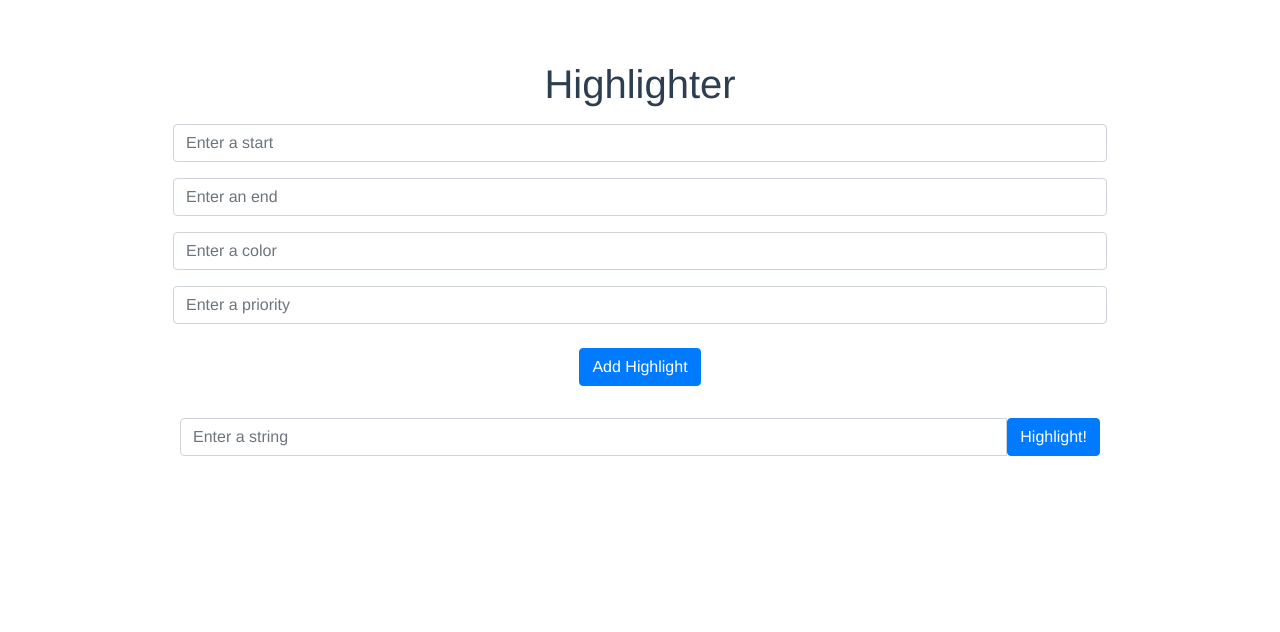
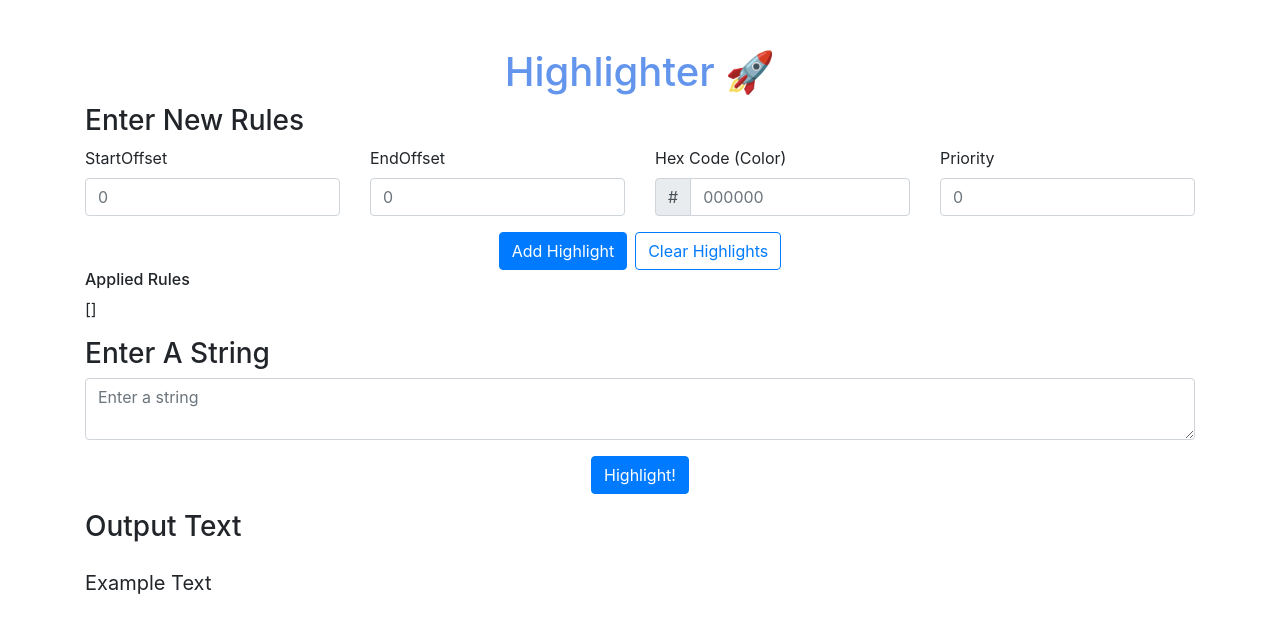
Before and after one commit to alecnicolas/alecnicolas.github.io, a Vue app: page / in a window 1280 px wide. Shown: the top 632 px of the page. Built offline with nearby package versions, Linux system fonts and the light colour scheme.

Commit message:
fixed algorithm problem

```diff
--- a/src/App.vue
+++ b/src/App.vue
@@ -1,9 +1,14 @@
 <template>
 	<div id="app">
-		<div class="container">
-            <h1>Highlighter</h1>
-            <highlight-rules class="row justify-content-center"/>
-			<highlighter class="row justify-content-center"/>
+		<div class="container mt-5">
+			<div class="text-center">
+				<h1 style="color: cornflowerblue">Highlighter 🚀</h1>
+			</div>
+			<highlight-rules @add-rule="appendRule" @clear-rules="clearRules"/>
+			<highlight-display :highlights="this.highlights"/>
+			<highlighter :highlights="this.highlights" class="my-3"/>
+			<h3>Output Text</h3>
+			<div id="output" class="py-3" style="font-size: 1.25rem; overflow-wrap: break-word;">Example Text</div>
 		</div>
 	</div>
 </template>
@@ -11,22 +16,31 @@
 <script>
 import Highlighter from "./components/Highlighter.vue";
 import HighlightRules from "./components/HighlightRules.vue";
+import HighlightDisplay from "./components/HighlightDisplay.vue";
 export default {
 	name: "app",
+	data() {
+		return {
+			highlights: []
+		};
+	},
 	components: {
-        Highlighter,
-        HighlightRules
+		Highlighter,
+		HighlightRules,
+		HighlightDisplay
+	},
+	methods: {
+		appendRule(event) {
+			this.highlights.push({
+				startOffset: event.start,
+				endOffset: event.end,
+				color: event.color,
+				priority: event.priority
+			});
+		},
+		clearRules() {
+			this.highlights = [];
+		}
 	}
 };
 </script>
-
-<style>
-#app {
-	font-family: "Avenir", Helvetica, Arial, sans-serif;
-	-webkit-font-smoothing: antialiased;
-	-moz-osx-font-smoothing: grayscale;
-	text-align: center;
-	color: #2c3e50;
-	margin-top: 60px;
-}
-</style>
--- /dev/null
+++ b/src/components/HighlightDisplay.vue
@@ -0,0 +1,11 @@
+<template>
+    <div>
+        <h6>Applied Rules</h6>
+        {{highlights}}
+    </div>
+</template>
+<script>
+export default {
+    props: ['highlights']
+}
+</script>
--- a/src/components/HighlightRules.vue
+++ b/src/components/HighlightRules.vue
@@ -1,18 +1,108 @@
 <template>
 	<div>
-		<div class="col-10">
-			<form>
-				<div class="form-group row">
-					<input type="number" class="form-control m-2" placeholder="Enter a start">
-					<input type="number" class="form-control m-2" placeholder="Enter an end">
-					<input type="text" class="form-control m-2" placeholder="Enter a color">
-					<input type="number" class="form-control m-2" placeholder="Enter a priority">
+		<h3>Enter New Rules</h3>
+        <div v-if="error" class="alert alert-danger alert-dismissible fade show" role="alert">
+			<strong>Oops!</strong> Please fill out all of the forms!
+			<button
+				type="button"
+				class="close"
+                @click="error = false"
+				aria-label="Close"
+			>
+				<span aria-hidden="true">&times;</span>
+			</button>
+		</div>
+		<form class="row">
+			<div class="form-group col-6 col-md-3">
+				<label for="startOffset">StartOffset</label>
+				<input
+					type="number"
+					id="startOffset"
+					class="form-control"
+					placeholder="0"
+					v-model="form.start"
+					required
+				>
+			</div>
+			<div class="form-group col-6 col-md-3">
+				<label for="endOffset">EndOffset</label>
+				<input
+					type="number"
+					id="endOffset"
+					class="form-control"
+					placeholder="0"
+					v-model="form.end"
+					required
+				>
+			</div>
+			<div class="form-group col-6 col-md-3">
+				<label for="color">Hex Code (Color)</label>
+				<div class="input-group">
+					<div class="input-group-prepend">
+						<span class="input-group-text" id="basic-addon1">#</span>
+					</div>
+					<input
+						type="text"
+						id="color"
+						class="form-control"
+						placeholder="000000"
+						v-model="form.color"
+						maxlength="6"
+						required
+					>
 				</div>
-			</form>
-			<button type="button" class="btn btn-primary">Add Highlight</button>
-		</div>
+			</div>
+			<div class="form-group col-6 col-md-3">
+				<label for="priority">Priority</label>
+				<input
+					type="number"
+					id="priority"
+					class="form-control"
+					placeholder="0"
+					v-model="form.priority"
+					required
+				>
+			</div>
+			<div class="col-12 text-center">
+				<button type="submit" class="btn btn-primary mx-1" @click.prevent="addRule">Add Highlight</button>
+				<button
+					type="button"
+					class="btn btn-outline-primary mx-1"
+					@click.prevent="clearRules"
+				>Clear Highlights</button>
+			</div>
+		</form>
 	</div>
 </template>
 <script>
-export default {};
+export default {
+	data() {
+		return {
+			form: {
+				start: null,
+				end: null,
+				color: null,
+				priority: null
+            },
+            error: false
+		};
+	},
+	methods: {
+		addRule() {
+            if (this.checkForm())
+                this.$emit("add-rule", this.form)
+            else
+                this.error = true
+		},
+		clearRules() {
+			this.$emit("clear-rules");
+		},
+		checkForm() {
+			for (let key in this.form) {
+				if (this.form[key] == null) return false;
+			}
+			return true;
+		}
+	}
+};
 </script>
--- a/src/components/Highlighter.vue
+++ b/src/components/Highlighter.vue
@@ -1,9 +1,11 @@
 <template>
 	<div>
-		<div class="col-10">
-			<div id="output" class="py-3"></div>
-			<div class="input-group">
-				<input type="text" class="form-control" v-model="inputString" placeholder="Enter a string">
+		<h3>Enter A String</h3>
+		<div class="row">
+			<div class="col-12 text-center">
+				<div class="form-group">
+					<textarea type="text" class="form-control" v-model="inputString" placeholder="Enter a string"></textarea>
+				</div>
 				<button type="button" class="btn btn-primary" @click.prevent="highlightText">Highlight!</button>
 			</div>
 		</div>
@@ -11,40 +13,15 @@
 </template>
 <script>
 export default {
+	props: ["highlights"],
 	data() {
 		return {
-			//You will deliver new technology with an adorable puppy. Perfect!
 			inputString: "",
-			outputString: "",
-			highlights: [
-				{
-					startOffset: 2,
-					endOffset: 36,
-					color: "skyblue",
-					priority: 3
-				},
-				{
-					startOffset: 0,
-					endOffset: 40,
-					color: "lightpink",
-					priority: 8
-				},
-				{
-					startOffset: 24,
-					endOffset: 34,
-					color: "yellow",
-					priority: 2
-				},
-				{
-					startOffset: 50,
-					endOffset: 60,
-					color: "#d9f593",
-					priority: 0
-				}
-			]
+			outputString: ""
 		};
 	},
 	methods: {
+		//Main text highlight function
 		highlightText() {
 			this.sortByPriority();
 			let result = "";
@@ -56,7 +33,7 @@ export default {
 			for (let i = 0; i < offsetArray.length; i++) {
 				if (offsetArray[i].color != null) {
 					result +=
-						'<span style="background-color:' +
+						'<span style="background-color: #' +
 						offsetArray[i].color +
 						'; border-radius: 3px;" >' +
 						this.inputString.substr(count, offsetArray[i].span) +
@@ -86,11 +63,10 @@ export default {
 			let placement = [];
 			for (let i = 0; i < this.highlights.length; i++) {
 				let highlight = this.highlights[i];
-				for (
-					let j = highlight.startOffset;
-					j < highlight.endOffset;
-					j++
-				) {
+				let start = Number(highlight.startOffset);
+                let end = Number(highlight.endOffset);
+
+				for (let j = start; j < end; j++) {
 					placement[j] = i;
 				}
 			}
```
